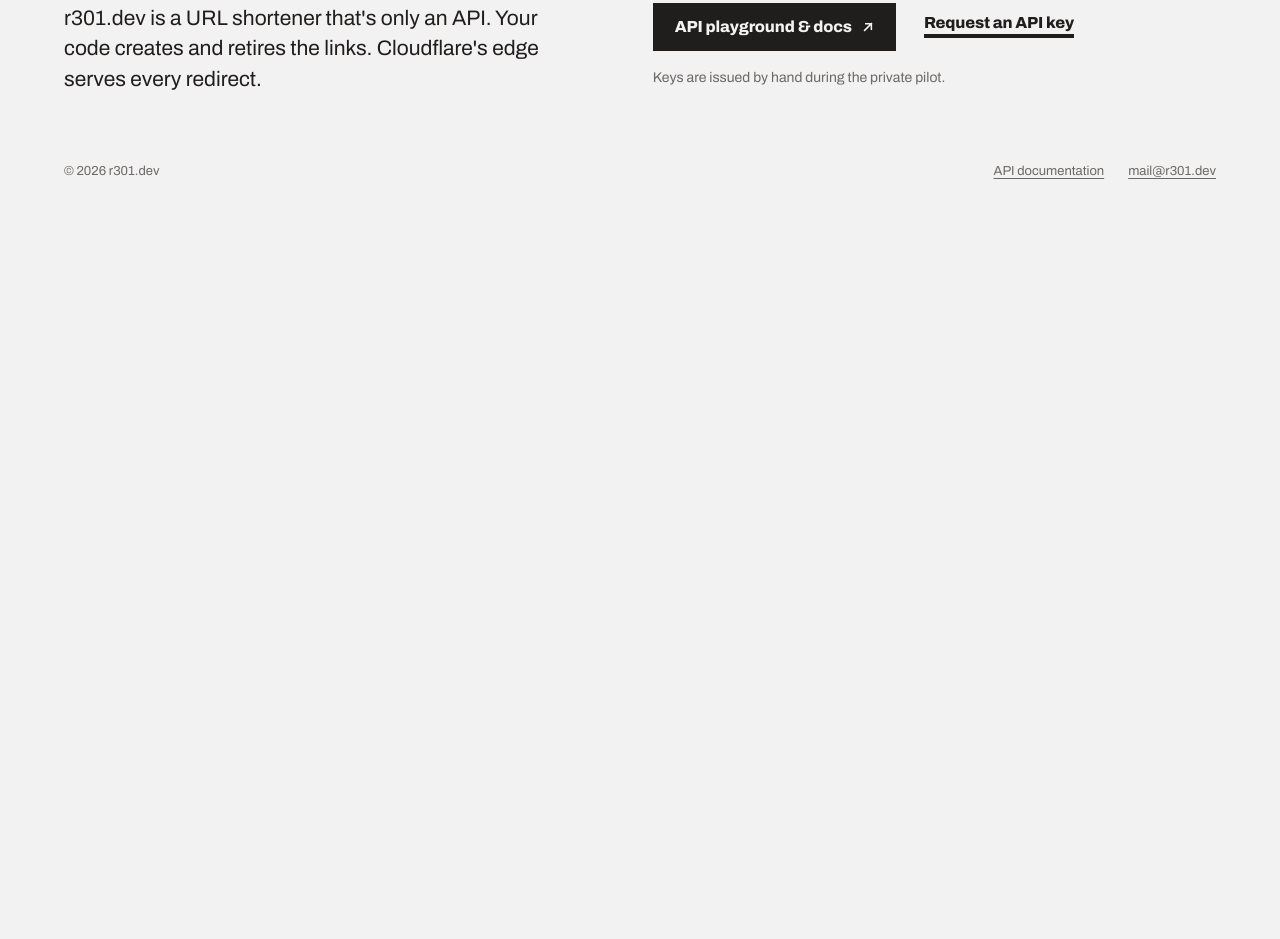
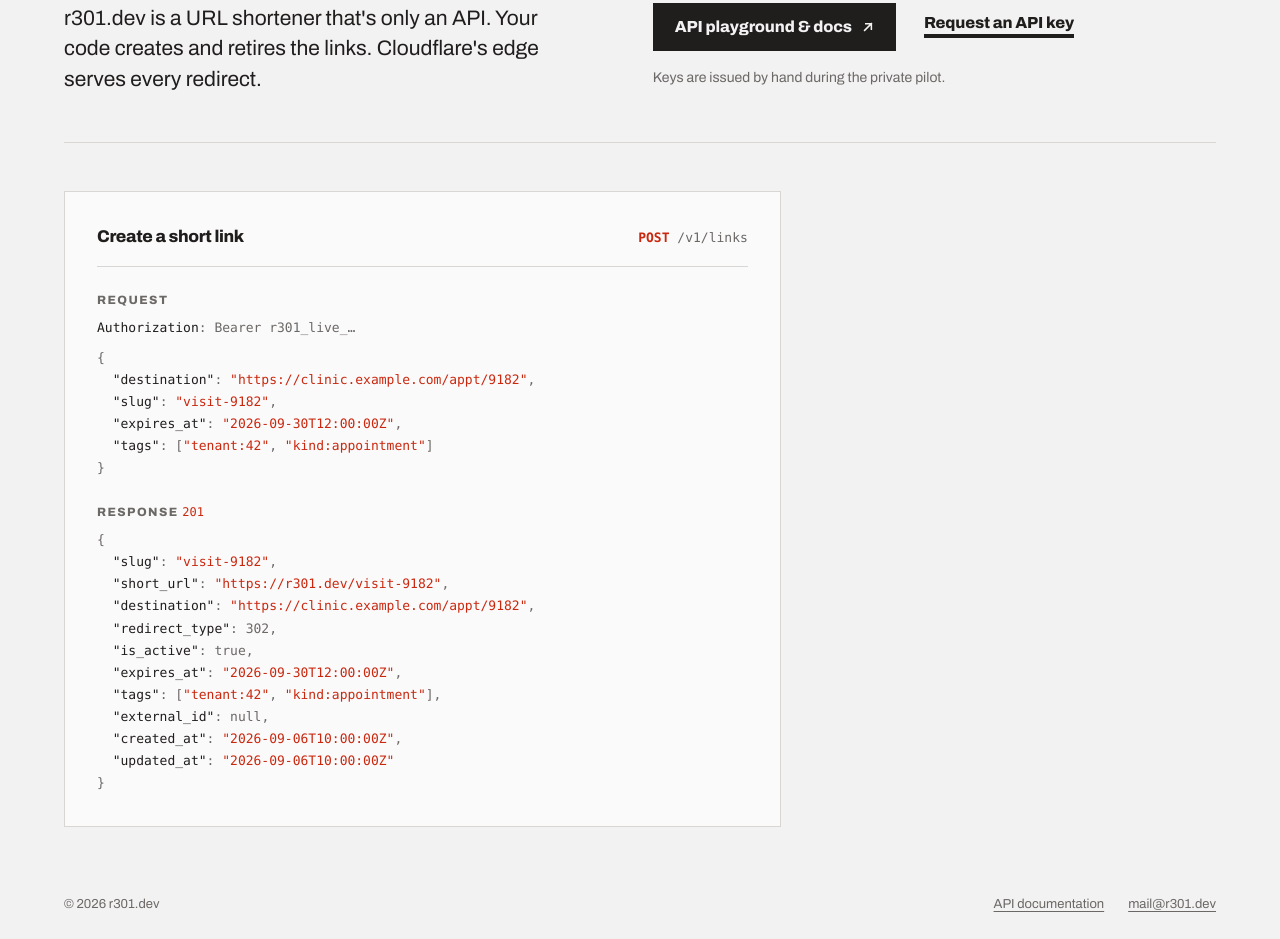
Before and after one commit to shivendra-sv/r301, a website: page apps/www/public/index.html in a window 1280 px wide. Shown: the part 450-1389 px from the top of the page. Before the commit the page ends 800 px from the top, so only its background shows below. Drawn offline with Linux system fonts and the light colour scheme.

Commit message:
feat(www): code panel, pinned to the api-contract link resource

```diff
--- a/apps/www/public/index.html
+++ b/apps/www/public/index.html
@@ -91,6 +91,40 @@
     </div>
   </section>
 
+  <section class="detail">
+
+    <div class="panel">
+      <div class="panel-head">
+        <h2 class="panel-title">Create a short link</h2>
+        <p class="panel-endpoint"><span class="method">POST</span> <span class="path">/v1/links</span></p>
+      </div>
+
+      <p class="sample-label">Request</p>
+      <p class="sample-auth"><span class="tok-key">Authorization</span><span class="tok-punc">:</span> Bearer r301_live_…</p>
+<pre class="code" data-sample="request"><span class="tok-punc">{</span>
+  <span class="tok-key">"destination"</span><span class="tok-punc">:</span> <span class="tok-str">"https://clinic.example.com/appt/9182"</span><span class="tok-punc">,</span>
+  <span class="tok-key">"slug"</span><span class="tok-punc">:</span> <span class="tok-str">"visit-9182"</span><span class="tok-punc">,</span>
+  <span class="tok-key">"expires_at"</span><span class="tok-punc">:</span> <span class="tok-str">"2026-09-30T12:00:00Z"</span><span class="tok-punc">,</span>
+  <span class="tok-key">"tags"</span><span class="tok-punc">:</span> <span class="tok-punc">[</span><span class="tok-str">"tenant:42"</span><span class="tok-punc">,</span> <span class="tok-str">"kind:appointment"</span><span class="tok-punc">]</span>
+<span class="tok-punc">}</span></pre>
+
+      <p class="sample-label">Response <span class="sample-status">201</span></p>
+<pre class="code" data-sample="response"><span class="tok-punc">{</span>
+  <span class="tok-key">"slug"</span><span class="tok-punc">:</span> <span class="tok-str">"visit-9182"</span><span class="tok-punc">,</span>
+  <span class="tok-key">"short_url"</span><span class="tok-punc">:</span> <span class="tok-str">"https://r301.dev/visit-9182"</span><span class="tok-punc">,</span>
+  <span class="tok-key">"destination"</span><span class="tok-punc">:</span> <span class="tok-str">"https://clinic.example.com/appt/9182"</span><span class="tok-punc">,</span>
+  <span class="tok-key">"redirect_type"</span><span class="tok-punc">:</span> <span class="tok-num">302</span><span class="tok-punc">,</span>
+  <span class="tok-key">"is_active"</span><span class="tok-punc">:</span> <span class="tok-num">true</span><span class="tok-punc">,</span>
+  <span class="tok-key">"expires_at"</span><span class="tok-punc">:</span> <span class="tok-str">"2026-09-30T12:00:00Z"</span><span class="tok-punc">,</span>
+  <span class="tok-key">"tags"</span><span class="tok-punc">:</span> <span class="tok-punc">[</span><span class="tok-str">"tenant:42"</span><span class="tok-punc">,</span> <span class="tok-str">"kind:appointment"</span><span class="tok-punc">]</span><span class="tok-punc">,</span>
+  <span class="tok-key">"external_id"</span><span class="tok-punc">:</span> <span class="tok-num">null</span><span class="tok-punc">,</span>
+  <span class="tok-key">"created_at"</span><span class="tok-punc">:</span> <span class="tok-str">"2026-09-06T10:00:00Z"</span><span class="tok-punc">,</span>
+  <span class="tok-key">"updated_at"</span><span class="tok-punc">:</span> <span class="tok-str">"2026-09-06T10:00:00Z"</span>
+<span class="tok-punc">}</span></pre>
+    </div>
+
+  </section>
+
 </main>
 
 <footer class="colophon">
--- a/apps/www/public/styles.css
+++ b/apps/www/public/styles.css
@@ -17,6 +17,11 @@
   --red:    #ec3013;   /* 3.76:1 on ground: rules, focus, hover — never small text */
   --red-text: #c9280f; /* 4.95:1 on ground, 5.31:1 on surface — red that may set text */
   --hairline: #d8d5d3; /* band dividers; non-text */
+  --surface:    #fbfafa;
+  --code-ink:   #201e1d;
+  --code-muted: #6b6866;
+
+  --mono: ui-monospace, SFMono-Regular, "SF Mono", Menlo, Consolas, "Liberation Mono", monospace;
 
   --font: "Archivo", "Helvetica Neue", Helvetica, Arial, sans-serif;
   --gutter: clamp(1.25rem, 5vw, 5rem);
@@ -36,6 +41,9 @@
     --red:    #ec3013;   /* 3.95:1 on ink */
     --red-text: #ff7a63; /* 6.50:1 on ground, 5.80:1 on surface */
     --hairline: #3a3735;
+    --surface:    #2a2725;
+    --code-ink:   #f3f2f2;
+    --code-muted: #a8a5a3;
   }
 }
 
@@ -60,7 +68,7 @@
   overflow-x: clip;
 }
 
-p, h1 { margin: 0; }
+p, h1, h2, h3, ol, ul, pre { margin: 0; }
 a { color: inherit; }
 
 ::selection {
@@ -282,6 +290,96 @@
 
 .cta-secondary:hover { border-bottom-color: var(--red); }
 
+/* ---------- detail: panel + features ---------- */
+
+.detail {
+  display: grid;
+  grid-template-columns: minmax(0, 2fr) minmax(0, 1fr);
+  column-gap: clamp(2rem, 6vw, 5rem);
+  row-gap: 3rem;
+  align-items: start;
+  padding-block: clamp(2.5rem, 6vh, 4.5rem);
+  border-top: 1px solid var(--hairline);
+}
+
+.panel {
+  background: var(--surface);
+  border: 1px solid var(--hairline);
+  padding: clamp(1.25rem, 3vw, 2rem);
+}
+
+.panel-head {
+  display: flex;
+  flex-wrap: wrap;
+  justify-content: space-between;
+  align-items: baseline;
+  gap: 0.5rem 1.5rem;
+  padding-bottom: 1rem;
+  border-bottom: 1px solid var(--hairline);
+}
+
+.panel-title {
+  font-size: 1.0625rem;
+  font-weight: 800;
+  letter-spacing: -0.02em;
+  margin: 0;
+}
+
+.panel-endpoint {
+  font-family: var(--mono);
+  font-size: 0.8125rem;
+  color: var(--code-muted);
+}
+
+.method {
+  color: var(--red-text);
+  font-weight: 700;
+}
+
+.sample-label {
+  margin-top: 1.5rem;
+  font-size: 0.75rem;
+  font-weight: 800;
+  letter-spacing: 0.12em;
+  text-transform: uppercase;
+  color: var(--code-muted);
+}
+
+.sample-status {
+  font-family: var(--mono);
+  font-weight: 400;
+  letter-spacing: 0;
+  color: var(--red-text);
+}
+
+.sample-auth,
+.code {
+  font-family: var(--mono);
+  font-size: 0.8125rem;
+  line-height: 1.7;
+  color: var(--code-ink);
+}
+
+.sample-auth {
+  margin-top: 0.5rem;
+  color: var(--code-muted);
+}
+
+.code {
+  margin: 0.5rem 0 0;
+  overflow-x: auto;
+  white-space: pre;
+}
+
+.tok-key  { color: var(--code-ink); }
+.tok-str  { color: var(--red-text); }
+.tok-num  { color: var(--code-muted); }
+.tok-punc { color: var(--code-muted); }
+
+@media (max-width: 62rem) {
+  .detail { grid-template-columns: minmax(0, 1fr); }
+}
+
 /* ---------- colophon ---------- */
 
 .colophon {
```
Also changed, not shown: apps/www/test/site.test.mjs (+54 -0 lines).
